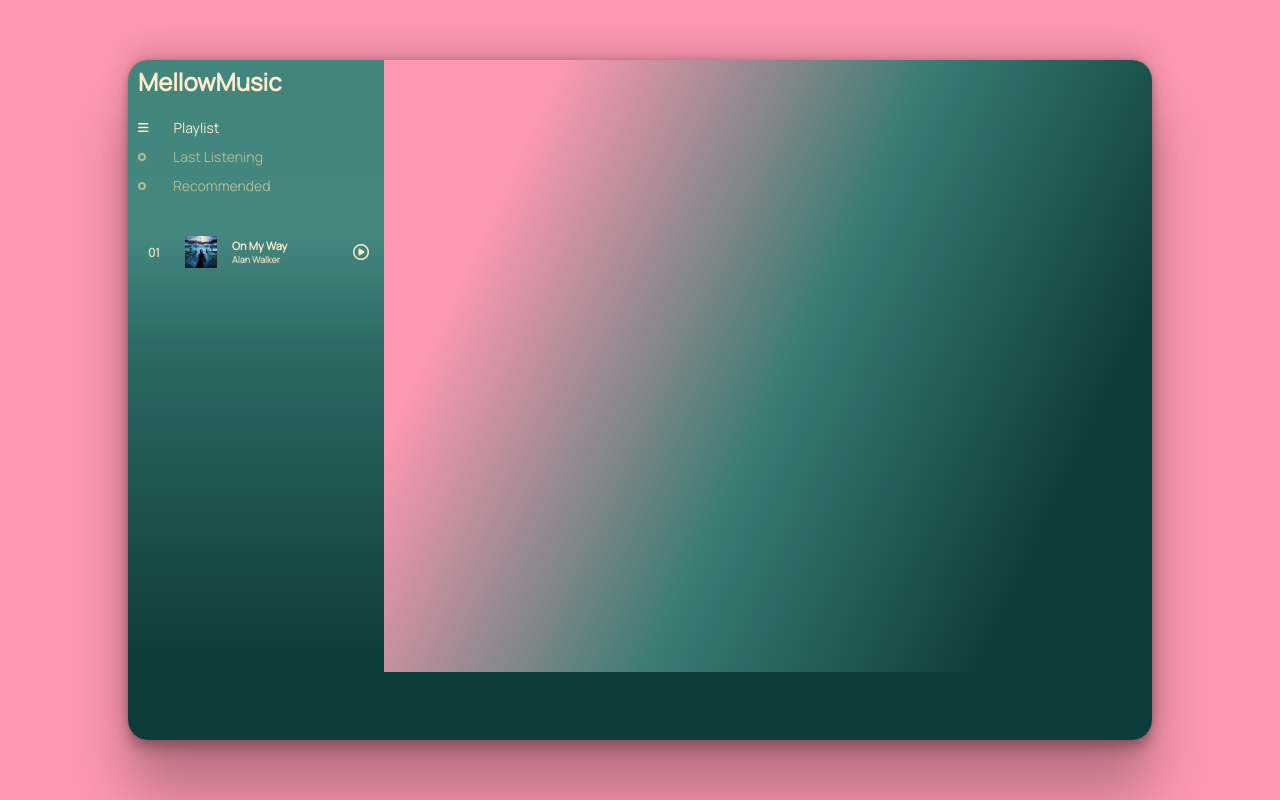
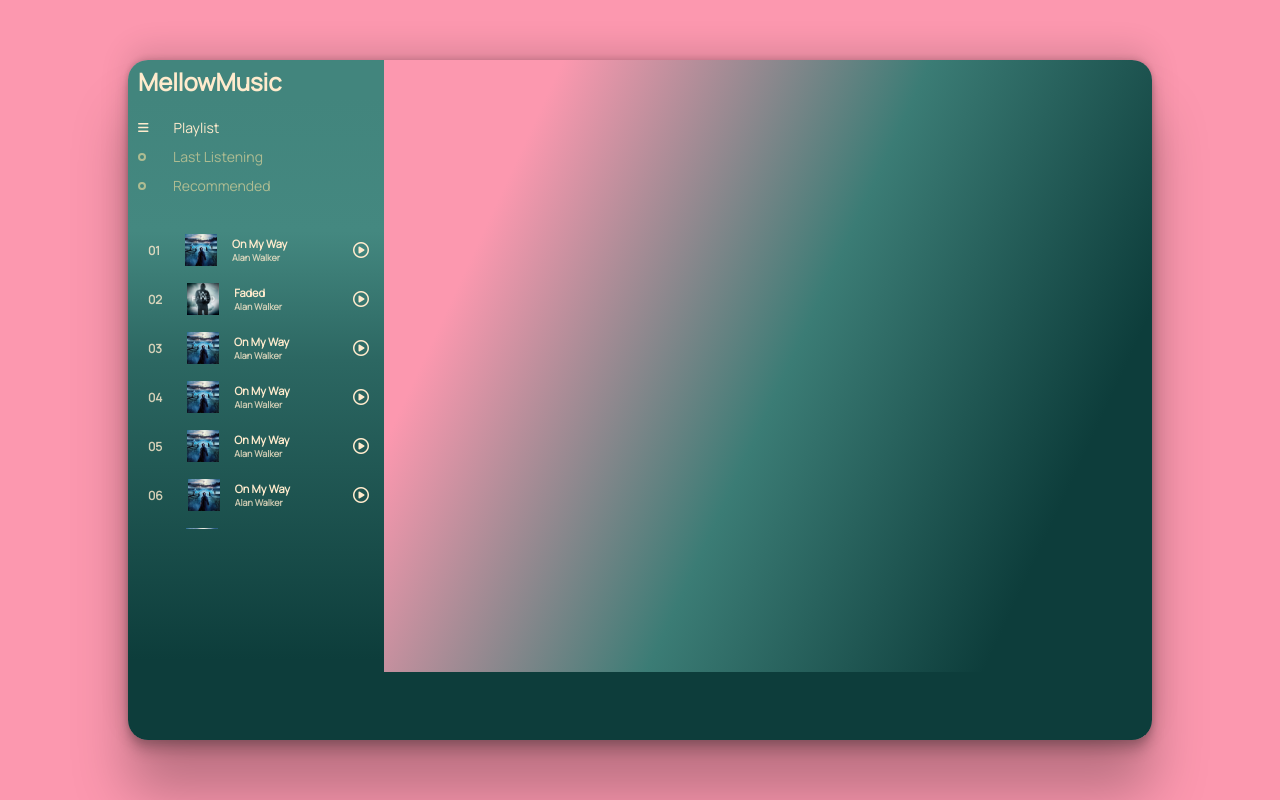
Before and after one commit to Drahel/Music-Website, a PHP site: page /pages/main.html in a window 1280 px wide. Run offline with PHP 8.4, Linux system fonts and the light colour scheme.

Commit message:
Отображение песен в плейлисте.
Отредактировал отображение песен в плейлисте и скролл песен в плейлисте.

```diff
--- a/pages/main.html
+++ b/pages/main.html
@@ -32,6 +32,53 @@
           </h5>
           <i class="fa-regular fa-circle-play" id="1"></i>
         </li>
+        <li class="songItem">
+          <span>02</span>
+          <img src="../resources/covers/Alan Walker - Faded.jpg" alt="error">
+          <h5>Faded<br>
+              <div class="subtitle">Alan Walker</div>
+          </h5>
+          <i class="fa-regular fa-circle-play" id="1"></i>
+        </li>
+        <li class="songItem">
+          <span>03</span>
+          <img src="../resources/covers/Alan Walker - On My Way.png" alt="error">
+          <h5>On My Way<br>
+              <div class="subtitle">Alan Walker</div>
+          </h5>
+          <i class="fa-regular fa-circle-play" id="1"></i>
+        </li>
+        <li class="songItem">
+          <span>04</span>
+          <img src="../resources/covers/Alan Walker - On My Way.png" alt="error">
+          <h5>On My Way<br>
+              <div class="subtitle">Alan Walker</div>
+          </h5>
+          <i class="fa-regular fa-circle-play" id="1"></i>
+        </li>
+        <li class="songItem">
+          <span>05</span>
+          <img src="../resources/covers/Alan Walker - On My Way.png" alt="error">
+          <h5>On My Way<br>
+              <div class="subtitle">Alan Walker</div>
+          </h5>
+          <i class="fa-regular fa-circle-play" id="1"></i>
+        </li>
+        <li class="songItem">
+          <span>06</span>
+          <img src="../resources/covers/Alan Walker - On My Way.png" alt="error">
+          <h5>On My Way<br>
+              <div class="subtitle">Alan Walker</div>
+          </h5>
+          <i class="fa-regular fa-circle-play" id="1"></i>
+        </li> <li class="songItem">
+          <span>07</span>
+          <img src="../resources/covers/Alan Walker - On My Way.png" alt="error">
+          <h5>On My Way<br>
+              <div class="subtitle">Alan Walker</div>
+          </h5>
+          <i class="fa-regular fa-circle-play" id="1"></i>
+        </li>
       </div>
     </div>
     <div class="song-side"></div>
--- a/styles/main.css
+++ b/styles/main.css
@@ -112,8 +112,13 @@ header{
     width: 100%;
     height: 300px;
     /* border: 1px solid white; */
-    margin-top: 26px;
+    margin-top: 24px;
+    overflow: auto;
 }
+
+.menu-song::-webkit-scrollbar{
+    display: none;
+ }
 
 .menu-song li{
    list-style-type: none;
@@ -121,7 +126,7 @@ header{
    padding: 5px 0px 5px 20px;
    display: flex;
    align-items: center;
-   margin-bottom: 10px;
+   margin-bottom: 7px;
    cursor: pointer;
    transition: .3s linear;
    color: blanchedalmond;
```
